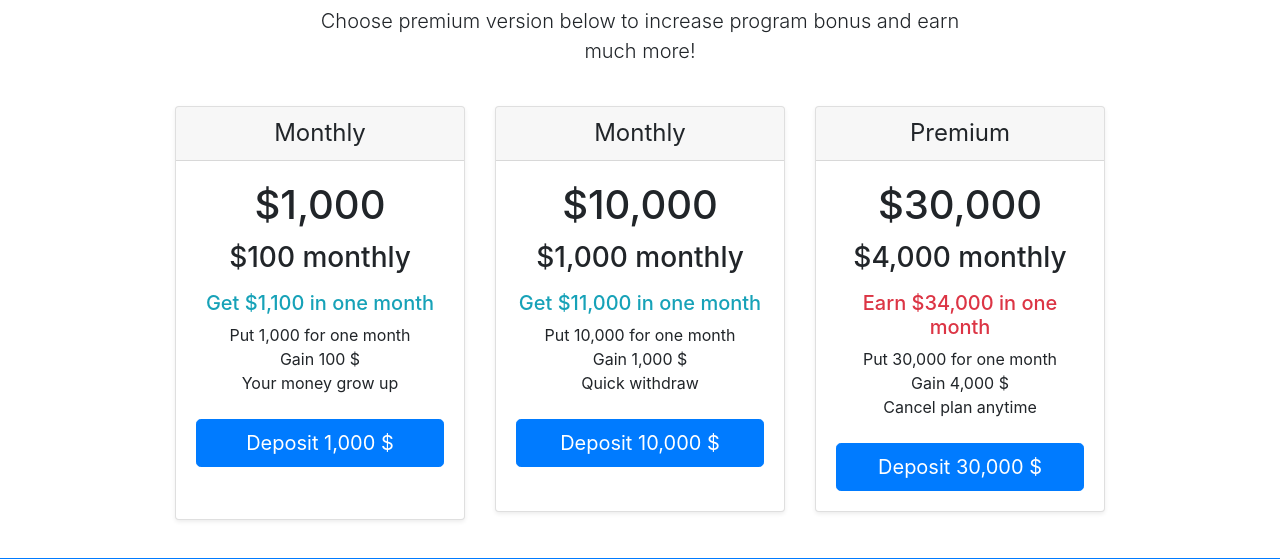
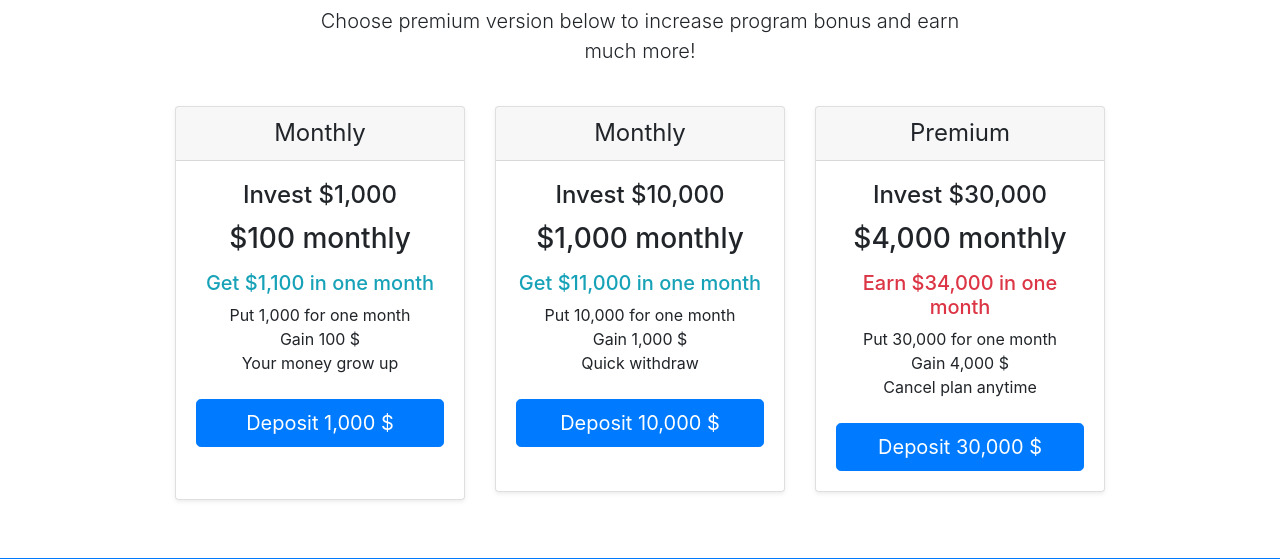
Before and after one commit to manalap/Django-payment-subscription, a Django app: page / in a window 1280 px wide. Shown: the part 202-761 px from the top of the page. Run offline with Django 3.2, Linux system fonts and the light colour scheme; some libraries are stand-ins or nearby versions.

Commit message:
uudet korjaukset

```diff
--- a/plans/templates/plans/join.html
+++ b/plans/templates/plans/join.html
@@ -14,9 +14,9 @@
         <h4 class="my-0 font-weight-normal">Monthly</h4>
       </div>
       <div class="card-body">
-        <h1 class="card-title pricing-card-title">
-          $1,000
-        </h1>
+        <h4 class="card-title pricing-card-title">
+         Invest $1,000
+        </h4>
         <h3>$100 monthly</h3>
         <ul class="list-unstyled mt-3 mb-4">
           <li><h5 class="text-info">Get $1,100 in one month</h5></li>
@@ -37,9 +37,9 @@
         <h4 class="my-0 font-weight-normal">Monthly</h4>
       </div>
       <div class="card-body">
-        <h1 class="card-title pricing-card-title">
-          $10,000
-        </h1>
+        <h4 class="card-title pricing-card-title">
+          Invest $10,000
+        </h4>
         <h3>$1,000 monthly</h3>
         <ul class="list-unstyled mt-3 mb-4">
           <li><h5 class="text-info">Get $11,000 in one month</h5></li>
@@ -61,9 +61,9 @@
         </h4>
       </div>
       <div class="card-body">
-        <h1 class="card-title pricing-card-title">
-        $30,000
-        </h1>
+        <h4 class="card-title pricing-card-title">
+        Invest $30,000
+        </h4>
         <h3>$4,000 monthly</h3>
         <ul class="list-unstyled mt-3 mb-4">
           <li><h5 class="text-danger">Earn $34,000 in one month</h5></li>
```
